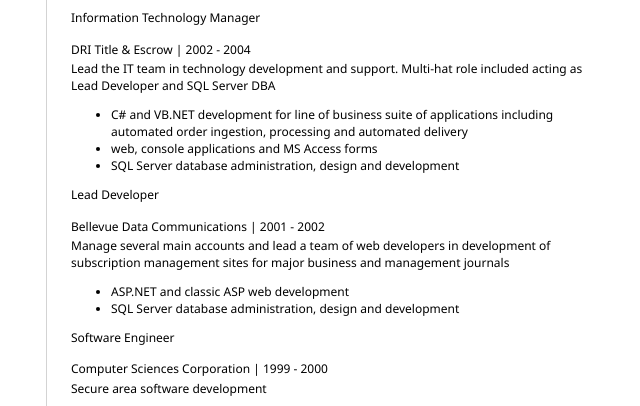
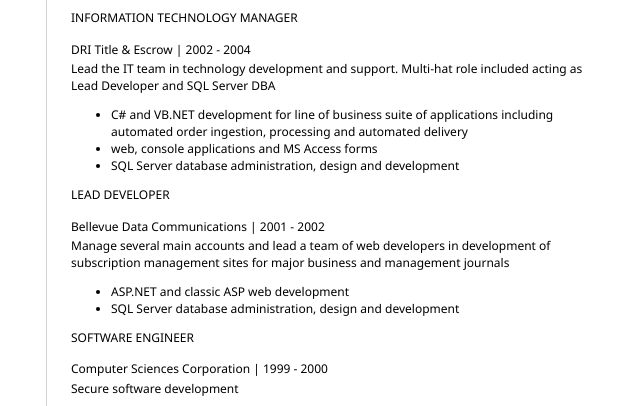
Before and after one commit to KenJ/resume, a plain HTML site: page index.html in a window 1280 px wide. Shown: the part 1376-1782 px from the top of the page, without its empty margins (497-1137 px from the left). Drawn offline with Linux system fonts and the light colour scheme.

Commit message:
more uppercasing

```diff
--- a/index.html
+++ b/index.html
@@ -142,7 +142,7 @@
 								<li>Failover cluster instances, database mirroring, log shipping, replication</li>
 							</ul>
                     </ul>
-                    <h3>Information Technology Manager</h3>
+                    <h3>INFORMATION TECHNOLOGY MANAGER</h3>
                     <p>
                             DRI Title & Escrow | 2002 - 2004
                     </p>
@@ -154,7 +154,7 @@
 							<li>web, console applications and MS Access forms</li>
 							<li>SQL Server database administration, design and development</li>
                     </ul>
-                    <h3>Lead Developer</h3>
+                    <h3>LEAD DEVELOPER</h3>
                     <p>
                             Bellevue Data Communications | 2001 - 2002
                     </p>
@@ -165,12 +165,12 @@
 							<li>ASP.NET and classic ASP web development</li>
 							<li>SQL Server database administration, design and development</li>
                     </ul>
-                    <h3>Software Engineer</h3>
+                    <h3>SOFTWARE ENGINEER</h3>
                     <p>
                             Computer Sciences Corporation | 1999 - 2000
                     </p>
                     <p>
-                            Secure area software development
+                            Secure software development
                     </p>
                     <ul>
 							<li>Security focus</li>
```
